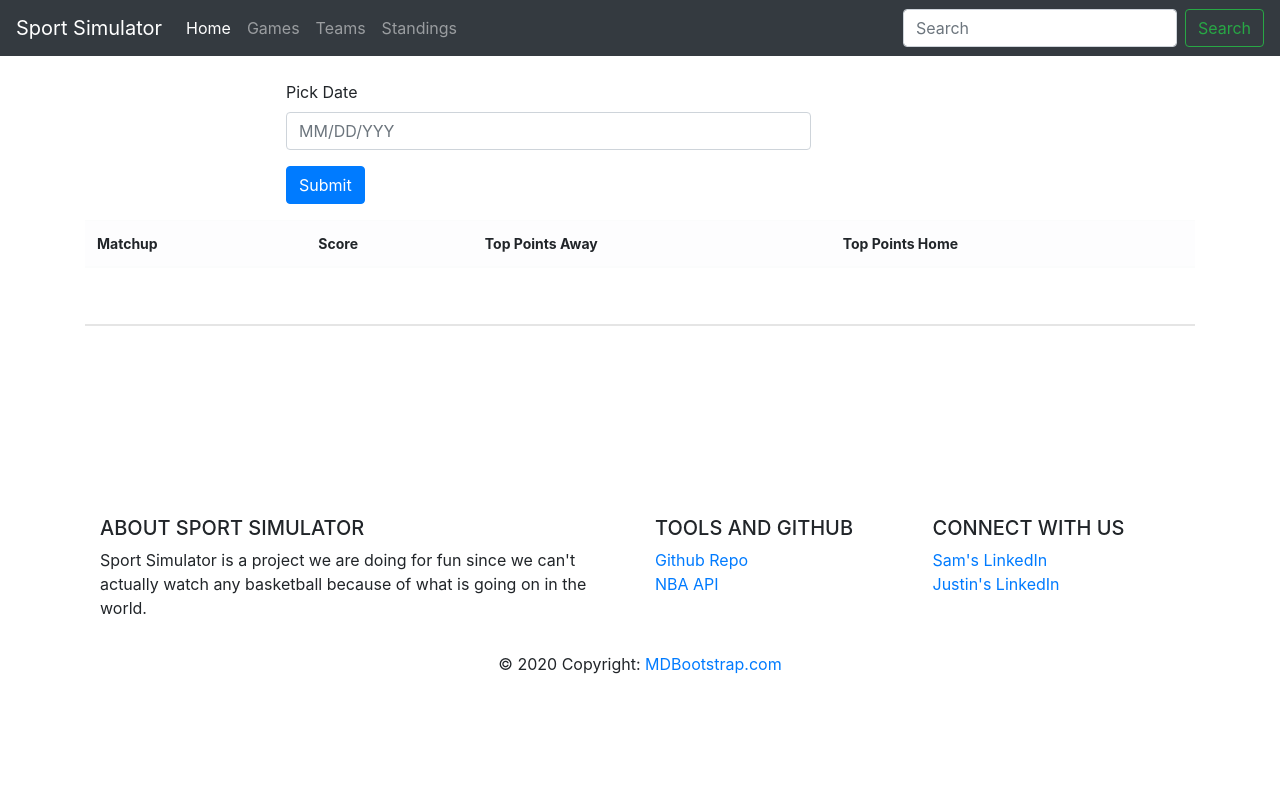
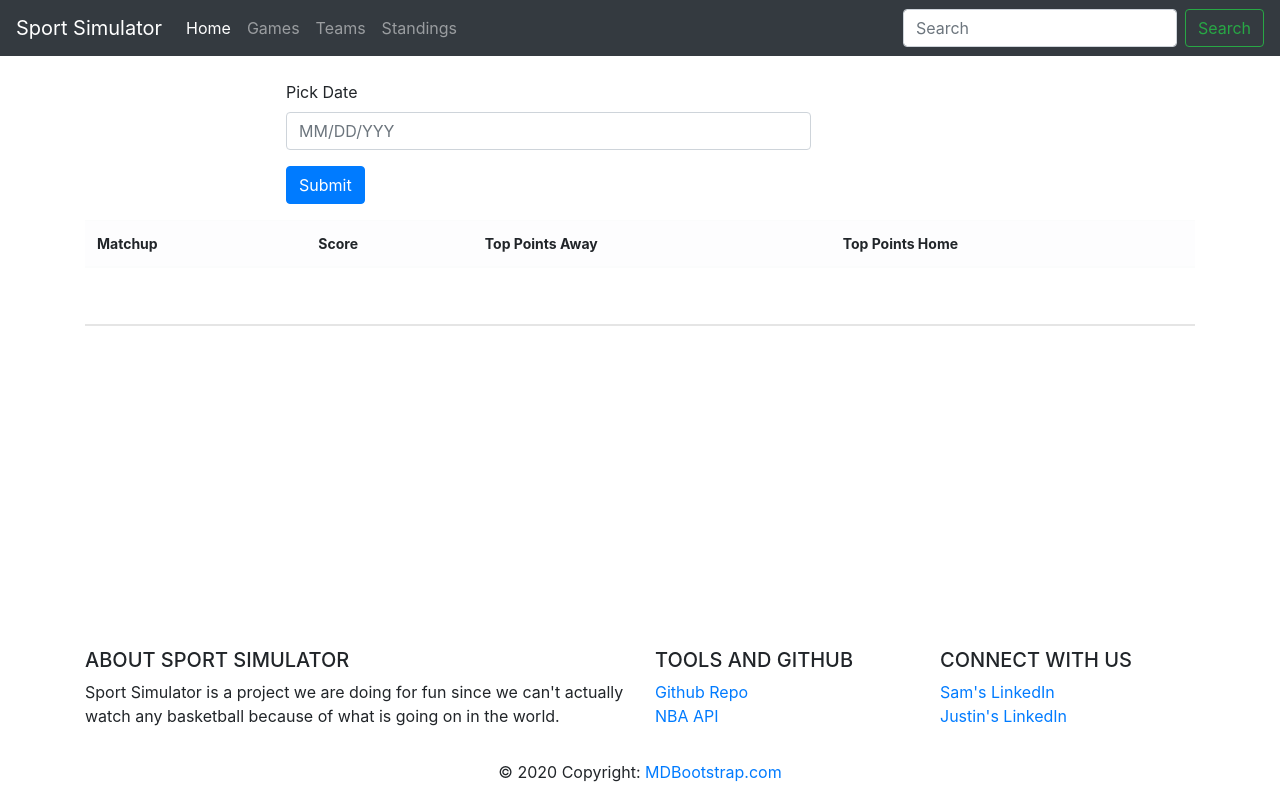
Before and after one commit to JustinJKelly/sports_simulator, a Django app: page /basketball/ in a window 1280 px wide; the page is wider, and only the part inside the window is pictured. Run offline with Django 3.2, Linux system fonts and the light colour scheme; data that the repository does not hold is empty; some libraries are stand-ins or nearby versions.

Commit message:
fixed footer

```diff
--- a/templates/base.html
+++ b/templates/base.html
@@ -24,14 +24,20 @@
         a:hover {
             color: blue;
         }
-        footer {
-            margin-top: 150px;
-            height: 100px;
-            clear:both;
+
+        .Site {
+            display: flex;
+            min-height: 100vh;
+            flex-direction: column;
         }
+
+        .Site-content {
+            flex: 1;
+        }
+
     </style>
   </head>
-  <body>
+  <body class="Site">
     <nav class="navbar navbar-expand-lg navbar-dark bg-dark">
         <a class="navbar-brand" href="{% url 'home' %}">Sport Simulator</a>
         <button class="navbar-toggler" type="button" data-toggle="collapse" data-target="#navbarTogglerDemo02" aria-controls="navbarTogglerDemo02" aria-expanded="false" aria-label="Toggle navigation">
@@ -59,20 +65,20 @@
             </form>
         </div>
     </nav>
-
+    <div class="Site-content">
     <!--for reusing the base.html in other html files-->
     {% block content %}
 
 
 
     {% endblock %}
-
+    </div>
 
     <!-- Footer -->
-    <footer class="container page-footer font-small blue pt-4">
+    <footer class="font-small blue pt-4">
 
         <!-- Footer Links -->
-        <div class="container-fluid text-center text-md-left">
+        <div class="container container-fluid text-center text-md-left">
 
             <!-- Grid row -->
             <div class="row">
--- a/templates/basketball/games.html
+++ b/templates/basketball/games.html
@@ -21,15 +21,6 @@
             #row_id > div[class*='col-'] {
                 display: flex;
                 flex:1 0 auto;
-            }
-
-            .card_id {
-                width: auto;
-                height: auto;
-                min-width: 80px;
-                min-height: 180px;
-                max-width: 250px;
-                max-height: 250px;
             }
 
         </style>
```
Lines whose indentation alone changed are shown as unchanged.
